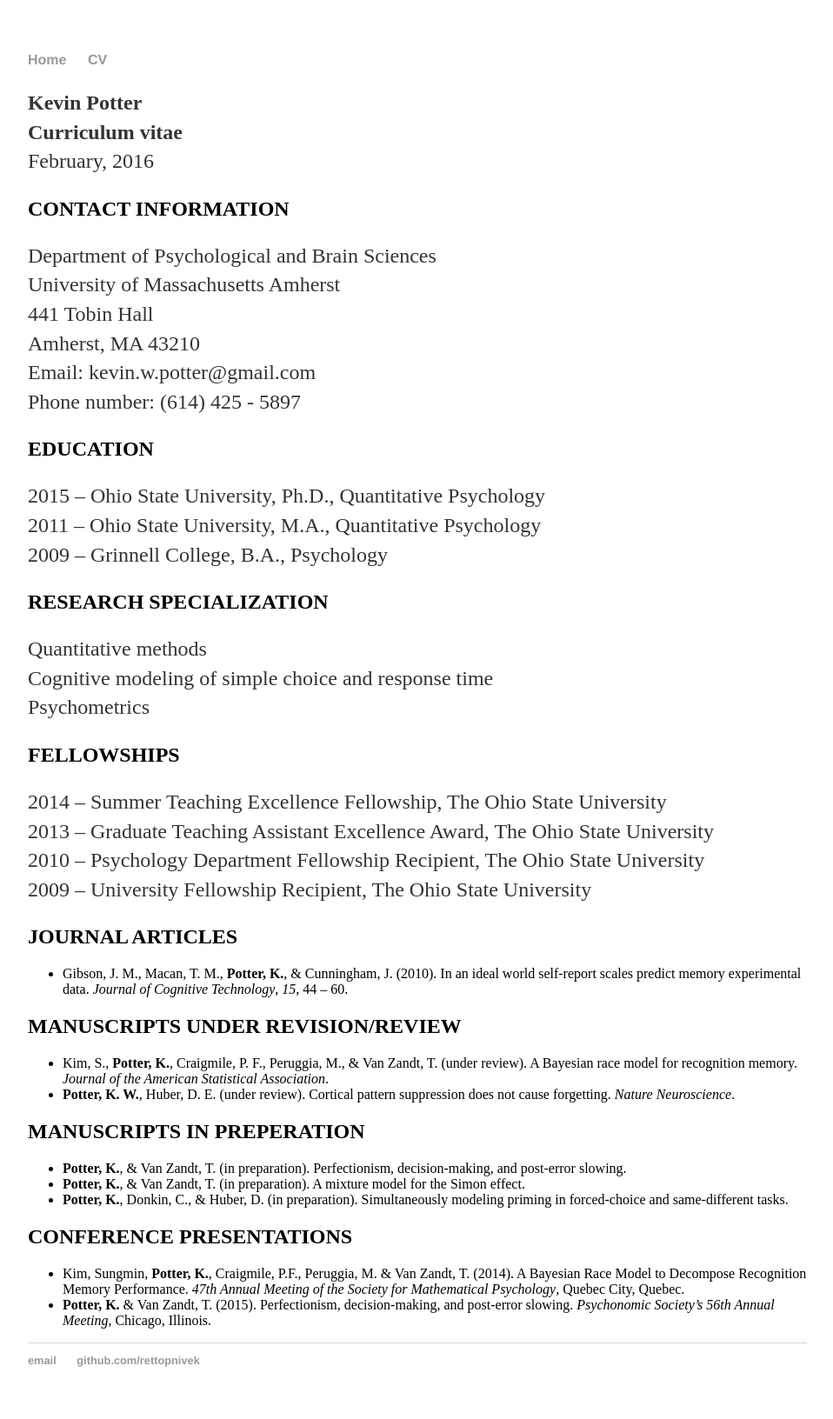
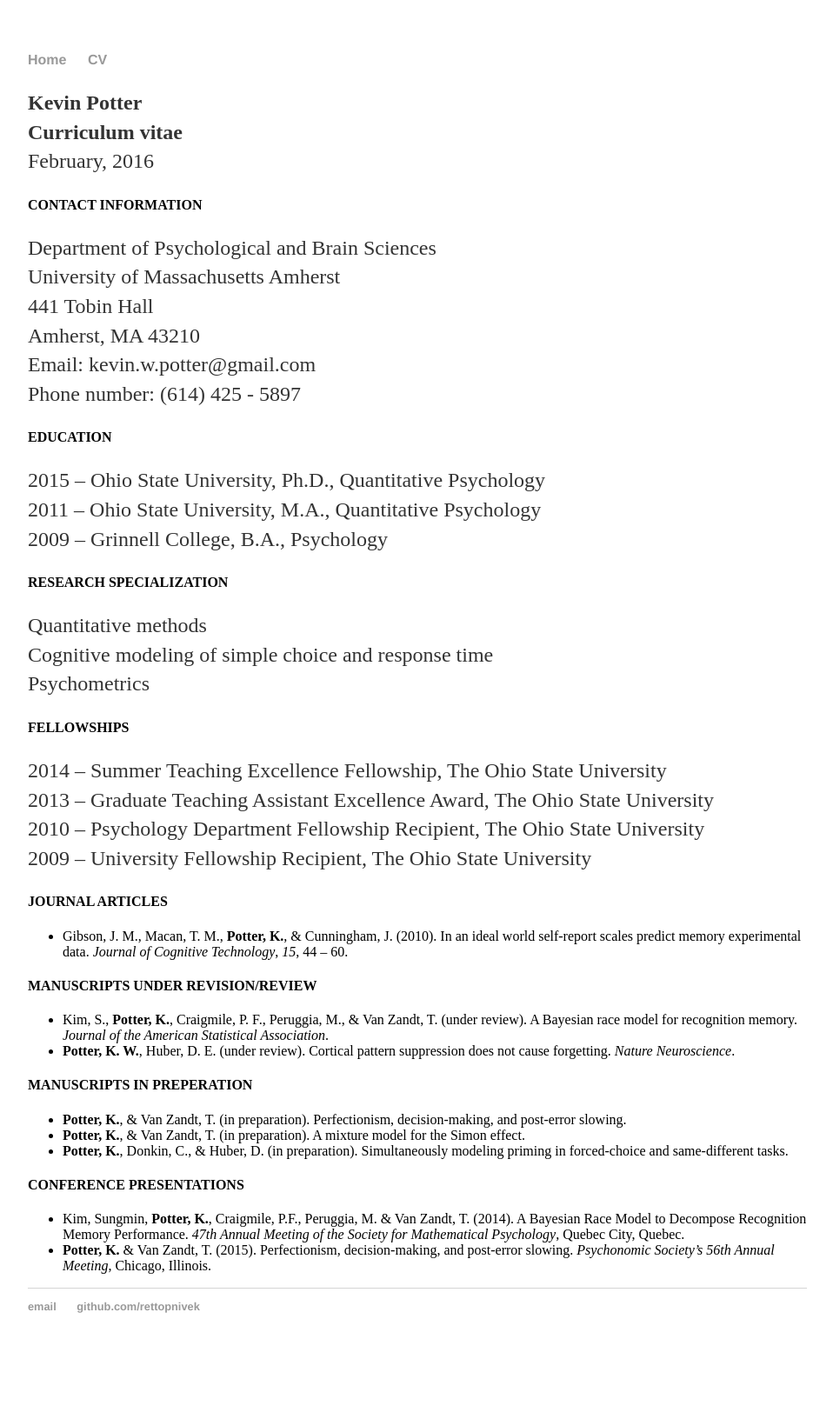
Before and after one commit to rettopnivek/rettopnivek.github.io, a Jekyll site: the page built from cv/index.md, in a window 1280 px wide. Shown: the whole page at 87% size, without its empty margins (160-1118 px from the left). Built offline with Jekyll 4.4.1, drawn with Linux system fonts in a browser that asks for light colours; after the commit the page ends 1570 px from its top, so only the background shows below that.

Commit message:
Updated CV.

```diff
--- a/cv/index.md
+++ b/cv/index.md
@@ -7,7 +7,7 @@ title: Curriculum vitae
 **Curriculum vitae**
 February, 2016
 
-## CONTACT INFORMATION
+#### CONTACT INFORMATION
 
 Department of Psychological and Brain Sciences
 University of Massachusetts Amherst
@@ -16,41 +16,41 @@ Amherst, MA 43210
 Email: kevin.w.potter@gmail.com
 Phone number: (614) 425 - 5897
 
-## EDUCATION
+#### EDUCATION
 
 2015 -- Ohio State University, Ph.D., Quantitative Psychology
 2011 -- Ohio State University, M.A., Quantitative Psychology
 2009 -- Grinnell College, B.A., Psychology
 
-## RESEARCH SPECIALIZATION
+#### RESEARCH SPECIALIZATION
 
 Quantitative methods
 Cognitive modeling of simple choice and response time
 Psychometrics
 
-## FELLOWSHIPS
+#### FELLOWSHIPS
 
 2014 -- Summer Teaching Excellence Fellowship, The Ohio State University
 2013 -- Graduate Teaching Assistant Excellence Award, The Ohio State University
 2010 -- Psychology Department Fellowship Recipient, The Ohio State University
 2009 -- University Fellowship Recipient, The Ohio State University
 
-## JOURNAL ARTICLES
+#### JOURNAL ARTICLES
 
 * Gibson, J. M., Macan, T. M., **Potter, K.**, & Cunningham, J. (2010). In an ideal world self-report scales predict memory experimental data. *Journal of Cognitive Technology*, *15*, 44 – 60.
 
-## MANUSCRIPTS UNDER REVISION/REVIEW
+#### MANUSCRIPTS UNDER REVISION/REVIEW
 
 * Kim, S., **Potter, K.**, Craigmile, P. F., Peruggia, M., & Van Zandt, T. (under review). A Bayesian race model for recognition memory. *Journal of the American Statistical Association*.
 * **Potter, K. W.**, Huber, D. E. (under review). Cortical pattern suppression does not cause forgetting. *Nature Neuroscience*.
 
-## MANUSCRIPTS IN PREPERATION
+#### MANUSCRIPTS IN PREPERATION
 
 * **Potter, K.**, & Van Zandt, T. (in preparation). Perfectionism, decision-making, and post-error slowing.
 * **Potter, K.**, & Van Zandt, T. (in preparation). A mixture model for the Simon effect.
 * **Potter, K.**, Donkin, C., & Huber, D. (in preparation). Simultaneously modeling priming in forced-choice and same-different tasks.
 
-## CONFERENCE PRESENTATIONS
+#### CONFERENCE PRESENTATIONS
 
 * Kim, Sungmin, **Potter, K.**, Craigmile, P.F., Peruggia, M. & Van Zandt, T. (2014).  A Bayesian Race Model to Decompose Recognition Memory Performance. *47th Annual Meeting of the Society for Mathematical Psychology*, Quebec City, Quebec.
 * **Potter, K.** & Van Zandt, T. (2015). Perfectionism, decision-making, and post-error slowing. *Psychonomic Society's 56th Annual Meeting*, Chicago, Illinois.
```
